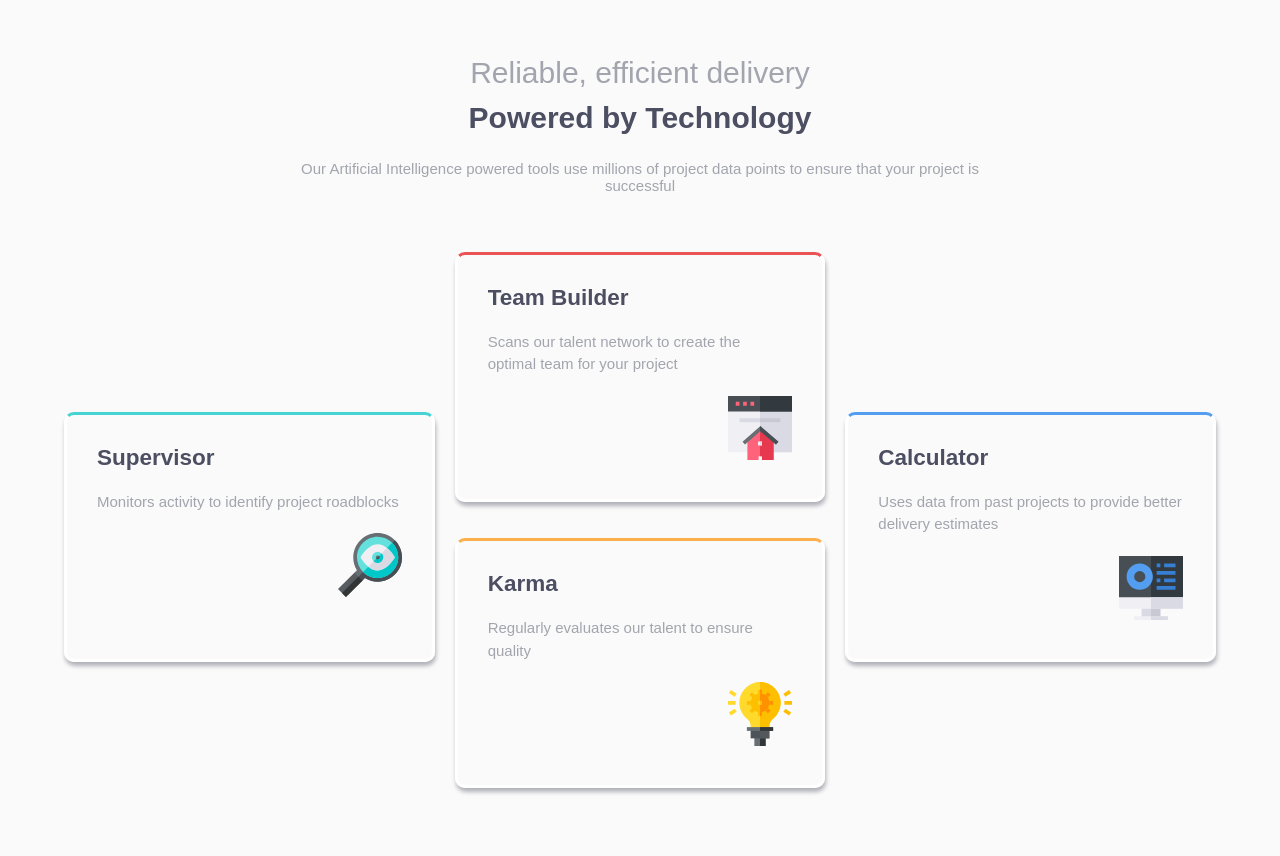
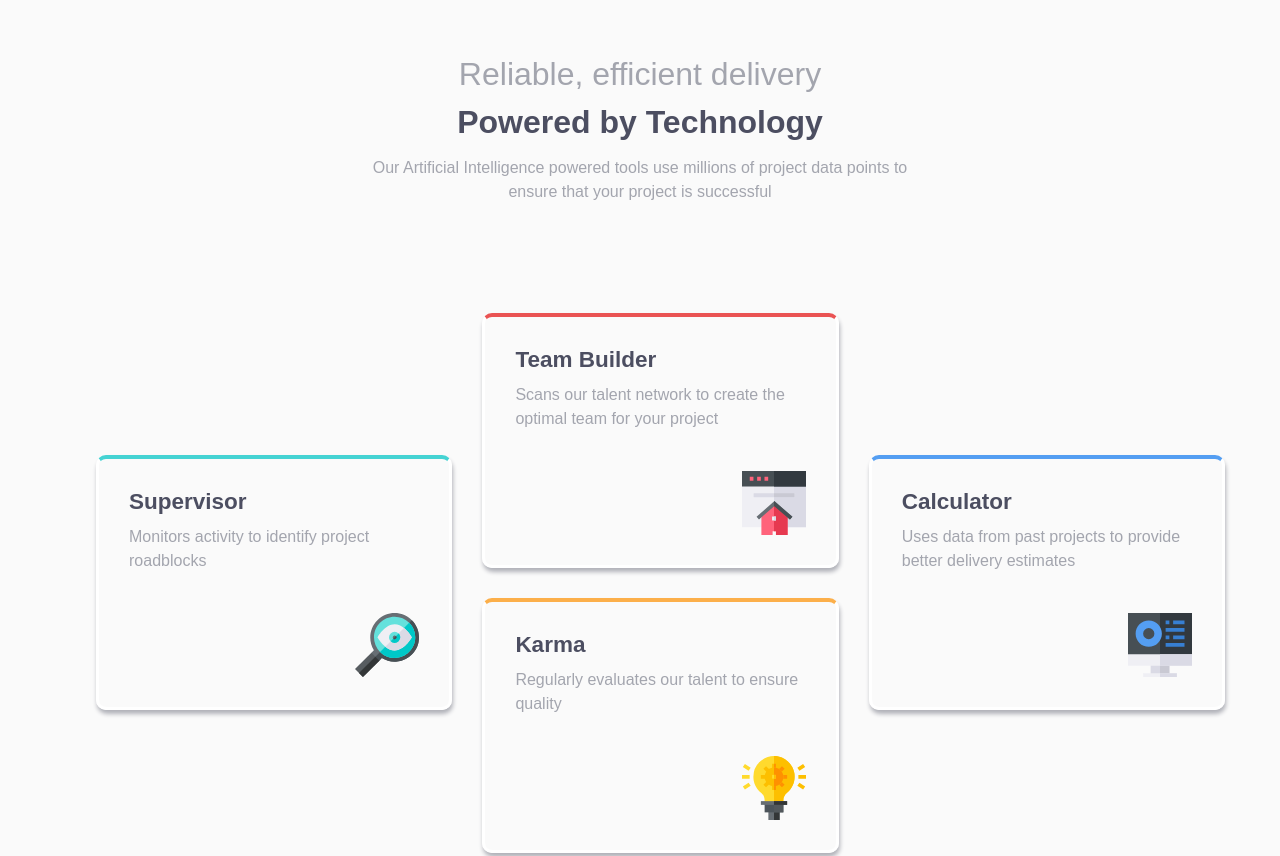
Before and after one commit to devjame/four-card-feature-section-master, a plain HTML site: page index.html in a window 1280 px wide. Shown: the top 856 px of the page. Drawn offline with Linux system fonts and the light colour scheme.

Commit message:
making the site responsive.

```diff
--- a/scss/_base.scss
+++ b/scss/_base.scss
@@ -12,17 +12,32 @@ body {
 
 .container {
   max-width: 1440px;
-  width: 90%;
+  width: 80%;
   margin: 0 auto;
 }
 
 .wrapper {
-  height: 570px;
-  margin: 5% 0;
+  height: auto;
+  margin: 20% 0;
   display: grid;
   /* grid-rows: repeat(4, 1fr);*/
   grid-template-columns: repeat(6, 1fr);
+  grid-template-areas:
+  "supervisor supervisor supervisor supervisor supervisor supervisor"
+
+  "team team team team team team"
+
+  "karma karma karma karma karma karma"
+
+  "calculator calculator calculator calculator calculator calculator";
   grid-gap: 20px;
+
+}
+
+.card__right img:after {
+  display: inline-block;
+  content: "";
+  clear: both;
 }
 
 h2 {
@@ -32,4 +47,6 @@ h2 {
 
 p {
   color: $content-color;
+  font-size: .83rem;
+  line-height: 1.5rem;
 }
--- a/scss/style.scss
+++ b/scss/style.scss
@@ -5,16 +5,15 @@
 // main style
 
 header {
-  margin: 0 20%;
+  margin: 0 23%;
   margin-top: 50px;
-  text-align: center;
+  font-size: .7em;
 
   h1 {
-    font-style: Regular;
-    font-weight: 400;
+    font-weight: 200;
     color: $content-color;
     line-height: 1.5em;
-    margin-bottom: 20px;
+    margin-bottom: 10px;
 
     span {
       color: $heading-color;
@@ -23,69 +22,77 @@ header {
 
   }
 
+  p {
+    text-align: center;
+  }
+
 }
 
 .card {
-  height: 250px;
+  max-height: 300px;
   border-style: solid;
   border-color: #fff;
-  border-top-size: 10px;
+  border-top-width: 4px;
   border-radius: 10px;
   box-shadow: 1px 4px 4px lighten($content-color, 5);
-  padding: 30px 30px 0 30px;
+  padding: 30px 20px;
+
 
   .card__desc {
-    padding-top: 20px;
-    line-height: 1.5em;
+    padding: 10px 0;
   }
 
   .card__image {
     float: right;
-    padding: 20px 0;
+    max-width: 100%;
+    padding-top: 30px;
   }
 
 }
 
 .card--top {
   border-top-color: hsl(0, 78%, 62%);
+  grid-area: team;
 }
 
 .card--right {
   border-top-color: hsl(212, 86%, 64%);
-  grid-column-start: 5;
+  /*grid-column-start: 5;*/
+  grid-area: calculator;
 }
 
 .card--bottom {
   border-top-color: hsl(34, 97%, 64%);
-  grid-row-start:2 ;
-  grid-row-end: 4;
-
-  .card__image {
-  }
+  /*grid-row-start:2 ;
+  grid-row-end: 4;*/
+  grid-area: karma;
 }
 
 .card--left {
   border-top-color: hsl(180, 62%, 55%);
+  grid-area: supervisor;
 }
 
 .card--side {
-  grid-column-end: span 2;
-  grid-row-end: span 3;
-  align-self: center;
+  /*grid-column-end: span 2;
+  /* grid-row-end: span 3;*/
+  /* align-self: center;*/
 }
 
-.card--center {
-  grid-column-start: 3;
-  grid-column-end: span 2;
+.card--center, .card--side {
+  /*grid-column-start: 1;
+  grid-column-end: span 2;*/
+  grid-column: 1/7;
 }
 
 
 footer {
   background: hsl(229, 6%, 66%);
-  p {
+  .attribution {
     padding: 30px;
     color: hsl(234, 12%, 34%);
     text-align: center;
+    font-size: 10px;
   }
 
   a {
@@ -97,3 +104,96 @@ footer {
     }
   }
 }
+
+
+
+// Media Queries
+
+@media screen and (min-width: 450px) {
+
+  header {
+    h1 {
+      font-size: 1.5rem;
+      text-align: center;
+    }
+  }
+}
+
+
+// Table style
+@media screen and (min-width: 560px) {
+  .wrapper {
+    margin-left: 10%;
+    margin-right: 10%;
+  }
+
+  .card {
+    padding-left: 30px;
+    padding-right: 30px;
+  }
+
+}
+
+@media screen and (min-width: 670px) {
+
+  header {
+    h1 {
+      font-size: 2rem;
+    }
+  }
+
+  p {
+    font-size: 1rem;
+  }
+
+  .wrapper {
+    margin: 10% auto;
+    grid-template-areas:
+      "supervisor supervisor supervisor team team team"
+      "karma karma karma calculator calculator calculator";
+  }
+
+  .card--center {
+    grid-column: span 3;
+  }
+
+  .card--side {
+    grid-column: span 3;
+  }
+}
+
+
+// Desktop Style
+
+@media screen and (min-width: 1000px) {
+  .container {
+    width: 85%;
+  }
+  .wrapper {
+    grid-template-columns: repeat(6, 15%);
+    grid-template-areas: "supervisor . team . karma calculator";
+    height: auto;
+    grid-gap: 30px;
+  }
+  .card--center {
+    grid-column: 3 / 5;
+  }
+
+  .card--side {
+    grid-row: 1 / span 3;
+    align-self: center;
+  }
+
+  .card--bottom {
+    grid-row:2 / span 2;
+  }
+
+  .card--left {
+    grid-column: 1 / 3;
+  }
+
+  .card--right {
+    grid-column: 5 / 7;
+  }
+
+}
```
Also changed, not shown: css/style.css, 1 other file.
